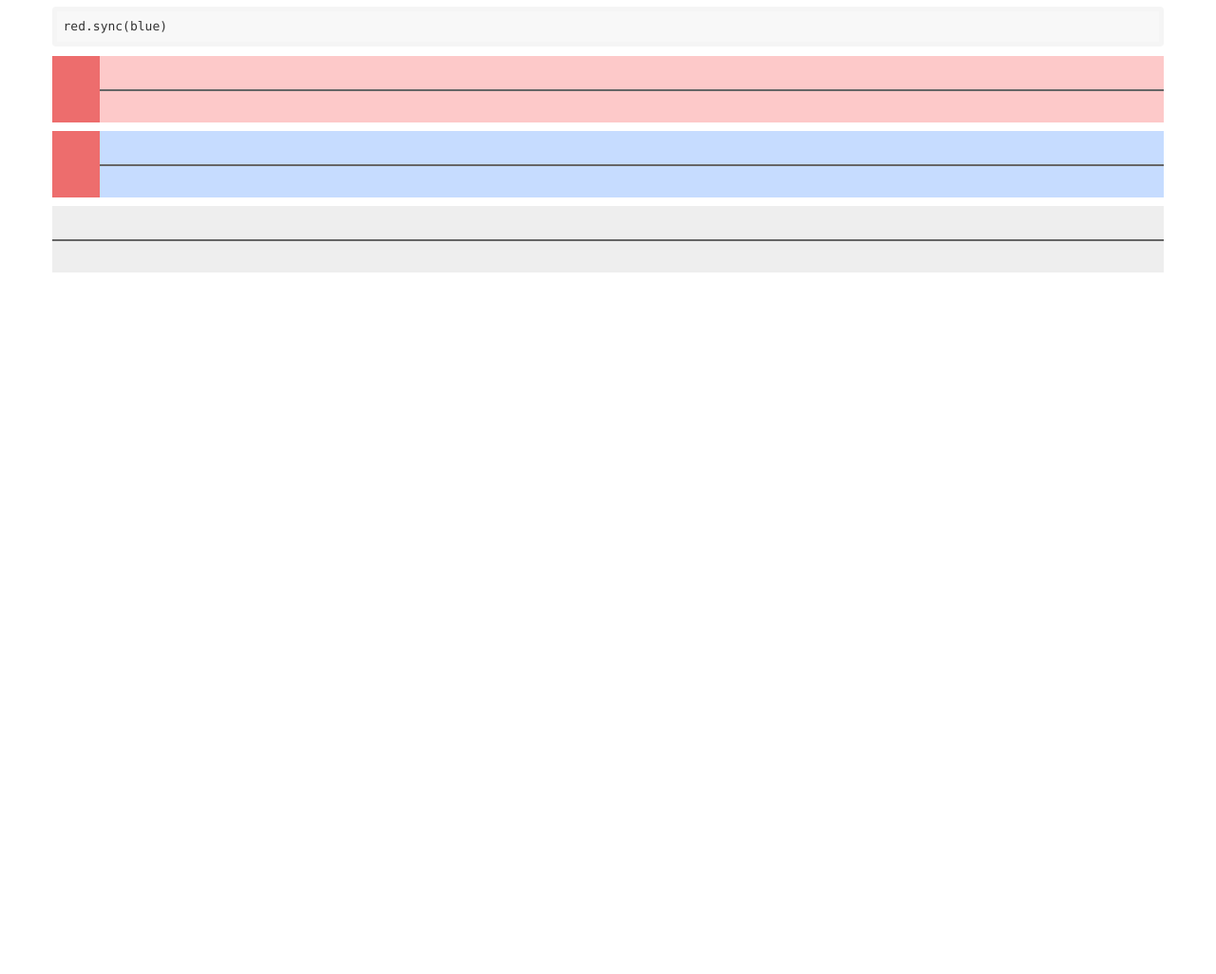
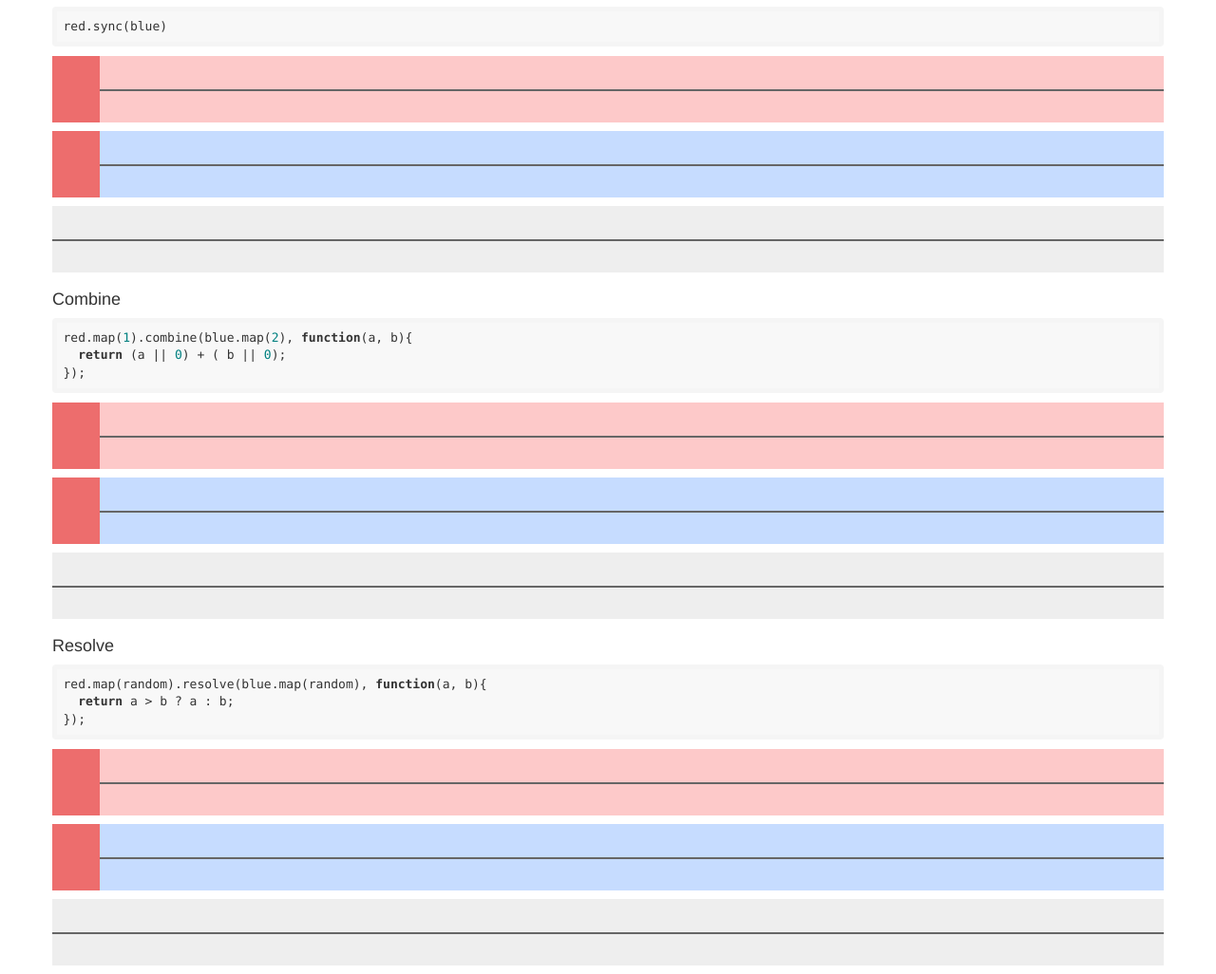
Before and after one commit to zefirka/MoscowJS, a plain HTML site: page index.html in a window 1280 px wide. Shown: the part 2145-3171 px from the top of the page at 95% size. Before the commit the page ends 2441 px from the top, so only its background shows below. Drawn offline with Linux system fonts and the light colour scheme.

Commit message:
Added resolve and combine

```diff
--- a/index.html
+++ b/index.html
@@ -187,6 +187,47 @@
             <div class='box'></div>
           </div>
 
+          <h4>Combine</h4>
+
+          <pre class='javascript'><code>red.map(1).combine(blue.map(2), function(a, b){
+  return (a || 0) + ( b || 0);
+});</code></pre>
+
+
+          <div line='redm1' class='line red'>
+            <div class='line-btn'></div>
+            <div class='box'></div>
+          </div>
+          <div line='bluem1' class='line blue'>
+            <div class='line-btn'></div>
+            <div class='box'></div>
+          </div>
+          <div line='combine' class='line green'>
+            <div class='line-btn'></div>
+            <div class='box'></div>
+          </div>
+
+
+          <h4>Resolve</h4>
+
+          <pre class='javascript'><code>red.map(random).resolve(blue.map(random), function(a, b){
+  return a > b ? a : b;
+});</code></pre>
+
+
+          <div line='redm2' class='line red'>
+            <div class='line-btn'></div>
+            <div class='box'></div>
+          </div>
+          <div line='bluem2' class='line blue'>
+            <div class='line-btn'></div>
+            <div class='box'></div>
+          </div>
+          <div line='resolve' class='line green'>
+            <div class='line-btn'></div>
+            <div class='box'></div>
+          </div>
+
           </div>
         </div>
       </div>
--- a/script.js
+++ b/script.js
@@ -114,6 +114,34 @@ $(function () {
 		blue3 :  function(stream){
 			return buses.bc3 = stream.map('blue');
 		},
+
+		bluem1 :  function(stream){
+			return buses.bcm = stream.map(2);
+		},
+		redm1 :  function(stream){
+			return buses.rcm = stream.map(1);
+		},
+		combine : function(stream){
+			return buses.rcm.combine(buses.bcm, function(a,b){
+				a = a || 0;
+				b = b || 0;
+				return a + b
+
+			})
+		},
+
+		bluem2 :  function(stream){
+			return buses.bcm1 = stream.map(function(){return Math.random()*100 >> 0});
+		},
+		redm2 :  function(stream){
+			return buses.rcm1 = stream.map(function(){return Math.random()*100 >> 0});
+		},
+		resolve : function(stream){
+			return buses.rcm1.resolveWith(buses.bcm1, function(a,b){
+				return a > b ? a : b
+			});
+		},
+
 		syncedf1 :  function(stream){
 			return buses.rc3.sync(buses.bc3.sync(buses.orag));
 		},
```
